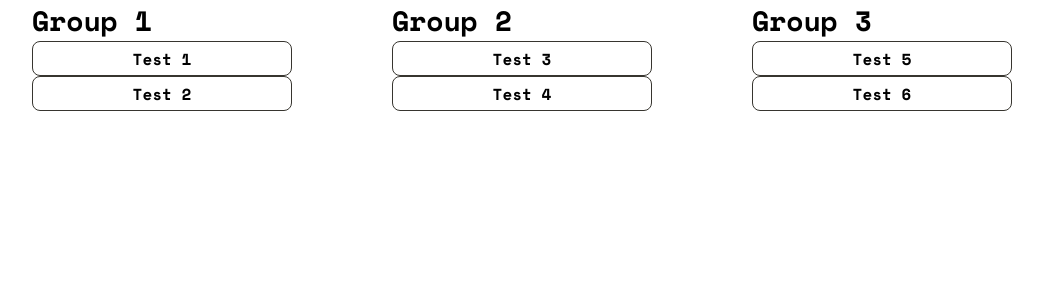
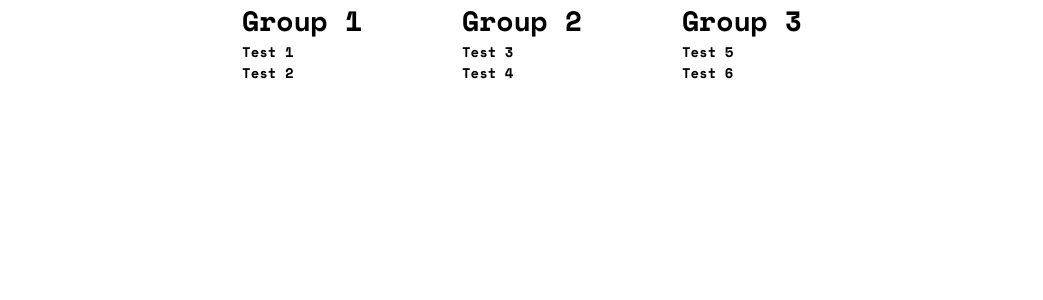
Before and after one commit to SuryaNelakanti/notion-lookalike, a React (Vite) app: page / in a window 1280 px wide. Shown: the top 300 px of the page, without its empty margins (118-1161 px from the left). Built offline with nearby package versions, Linux system fonts and the light colour scheme.

Commit message:
added note component

```diff
--- /dev/null
+++ b/src/components/note/_note.scss
@@ -0,0 +1,14 @@
+.note{
+    width: 260px;
+    height: 35px;
+    border: 1px solid $gray-600;
+    padding: .8rem 1rem 1rem;
+    border-radius: 8px;
+    display: flex;
+    align-items: center;
+    justify-content: center;
+}
+.note:hover{
+    background-color: $gray-200;
+    cursor: grab;
+}
--- /dev/null
+++ b/src/components/note/note.tsx
@@ -0,0 +1,31 @@
+import React from 'react'
+
+type NoteProps = {
+  draggingStartHandler: (groupIndex: number, noteIndex: number) => void
+  draggedOverHandler: (groupIndex: number, noteIndex: number) => void
+  dragEnd: () => void
+  groupIndex: number
+  noteIndex: number
+  note: string
+}
+export const Note: React.FC<NoteProps> = ({
+  draggingStartHandler,
+  draggedOverHandler,
+  dragEnd,
+  groupIndex,
+  noteIndex,
+  note,
+}) => {
+  return (
+    <div
+      className="note body-txt-3"
+      draggable
+      onDragStart={() => draggingStartHandler(groupIndex, noteIndex)}
+      onDragEnter={() => draggedOverHandler(groupIndex, noteIndex)}
+      onDragEnd={dragEnd}
+      key={noteIndex}
+    >
+      {note}
+    </div>
+  )
+}
--- a/src/components/table/table.tsx
+++ b/src/components/table/table.tsx
@@ -1,16 +1,17 @@
 import React, { useState, useRef } from 'react'
+import { Note } from '../note/note'
 
-type groupNoteType = {
+export type GroupNoteType = {
   name: string
   value: Array<string>
 }
 
 type TableProps = {
-  groupNotes: Array<groupNoteType>
+  groupNotes: Array<GroupNoteType>
 }
 export const Table: React.FC<TableProps> = ({ groupNotes }) => {
   const [groupNotesState, setGroupNotesState] =
-    useState<Array<groupNoteType>>(groupNotes)
+    useState<Array<GroupNoteType>>(groupNotes)
   const dragStartIndex = useRef({ groupIndex: 0, noteIndex: 0 })
   const dragEndIndex = useRef({ groupIndex: 0, noteIndex: 0 })
 
@@ -56,16 +57,18 @@ export const Table: React.FC<TableProps> = ({ groupNotes }) => {
         <div className="group-header header-txt-1 bold-txt" key={groupIndex}>
           {group.name}
           {group.value.map((note, noteIndex) => (
-            <div
-              className="draggable-items body-txt-2"
-              draggable
-              onDragStart={() => draggingStartHandler(groupIndex, noteIndex)}
-              onDragEnter={() => draggedOverHandler(groupIndex, noteIndex)}
-              onDragEnd={dragEnd}
-              key={noteIndex}
-            >
-              {note}
-            </div>
+            <Note
+              draggingStartHandler={() =>
+                draggingStartHandler(groupIndex, noteIndex)
+              }
+              draggedOverHandler={() =>
+                draggedOverHandler(groupIndex, noteIndex)
+              }
+              dragEnd={() => dragEnd()}
+              groupIndex={groupIndex}
+              noteIndex={noteIndex}
+              note={note}
+            />
           ))}
         </div>
       ))}
```
